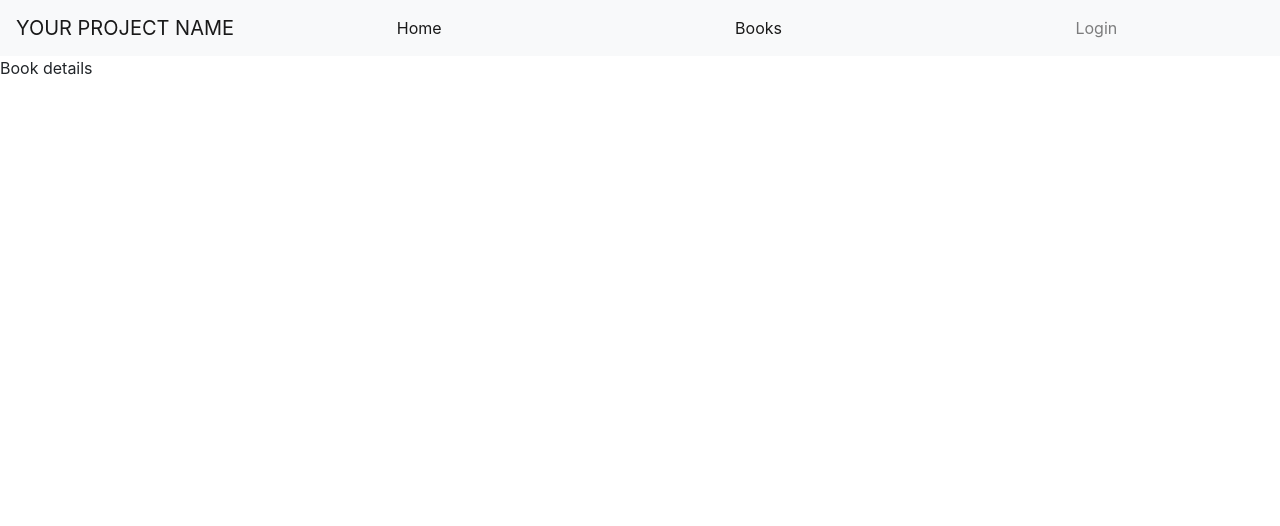
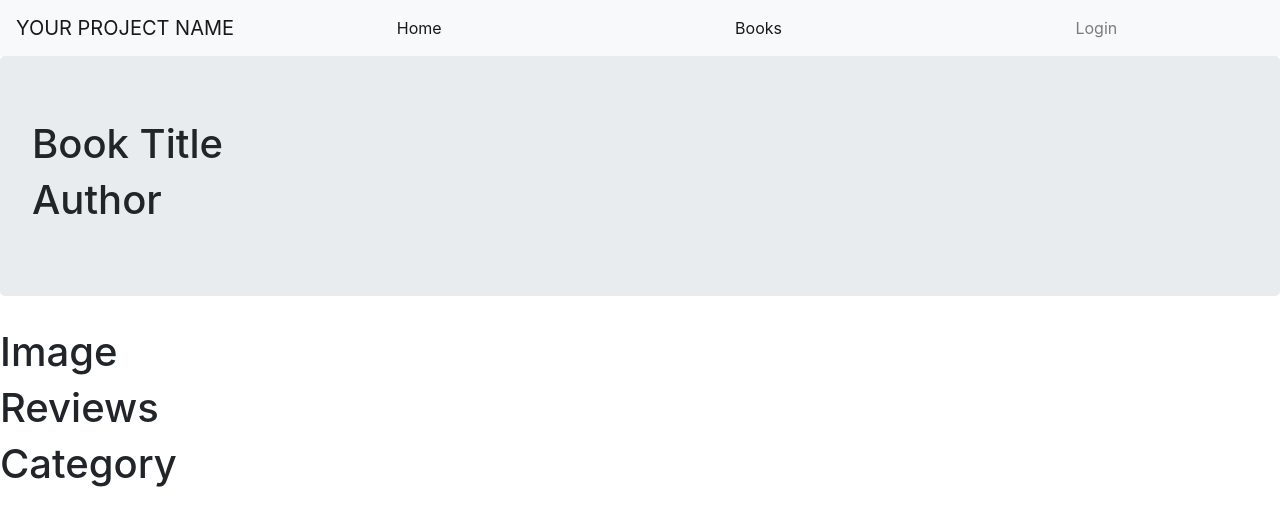
Before and after one commit to StenFrancesco/rockstars-client, a React (Create React App) app: page /books/1 in a window 1280 px wide. Shown: the top 526 px of the page. Built offline with nearby package versions, Linux system fonts and the light colour scheme; no server answers.

Commit message:
Rendering the BookDetailsComponent works now, but I used a bit of a strange way to make it work with useState. I might change it later.

```diff
--- /dev/null
+++ b/src/components/BookDetailsComponent/index.js
@@ -0,0 +1,13 @@
+import React from 'react'
+
+function BookDetailsComponent({book}) {
+    return (
+        <div>
+            <h1> Image </h1>
+            <h1> Reviews </h1>
+            <h1> Category </h1>
+        </div>
+    )
+}
+
+export default BookDetailsComponent
--- a/src/pages/BookDetails/index.js
+++ b/src/pages/BookDetails/index.js
@@ -1,11 +1,39 @@
-import React from 'react'
+import React, { useState, useEffect } from "react";
+import { Jumbotron } from "react-bootstrap";
+import { useParams } from "react-router-dom";
+
+import { useDispatch, useSelector } from "react-redux";
+import { selectBookDetails } from "../../store/books/selectors";
+import { fetchBooks } from "../../store/books/actions";
+
+import BookDetailsComponent from "../../components/BookDetailsComponent/index";
+import Loading from "../../components/Loading";
 
 function BookDetails() {
-    return (
-        <div>
-            Book details
-        </div>
-    )
+  const { bookId } = useParams();
+  const dispatch = useDispatch();
+  const bookDetails = useSelector(selectBookDetails(bookId));
+  const [details, setDetails] = useState(<Loading />);
+
+  useEffect(() => {
+    setDetails(<BookDetailsComponent />);
+  }, [bookDetails]);
+
+  useEffect(() => {
+    dispatch(fetchBooks());
+  }, [dispatch]);
+
+  console.log("bookId: ", bookId);
+
+  return (
+    <>
+      <Jumbotron>
+        <h1>Book Title</h1>
+        <h1>Author</h1>
+      </Jumbotron>
+      <div>{details} </div>
+    </>
+  );
 }
 
-export default BookDetails
+export default BookDetails;
```
Also changed, not shown: src/store/books/selectors.js (+4 -4 lines).
